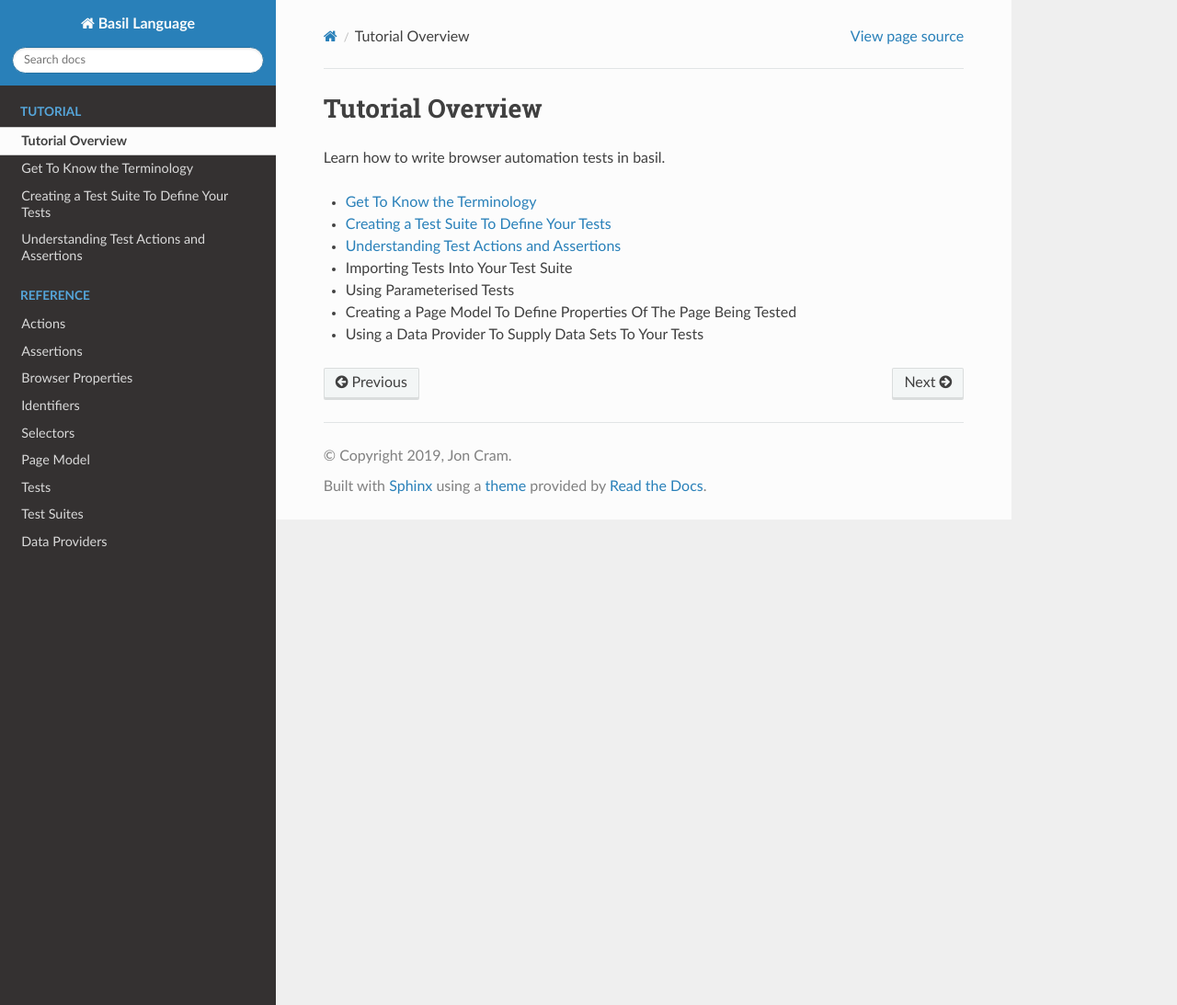
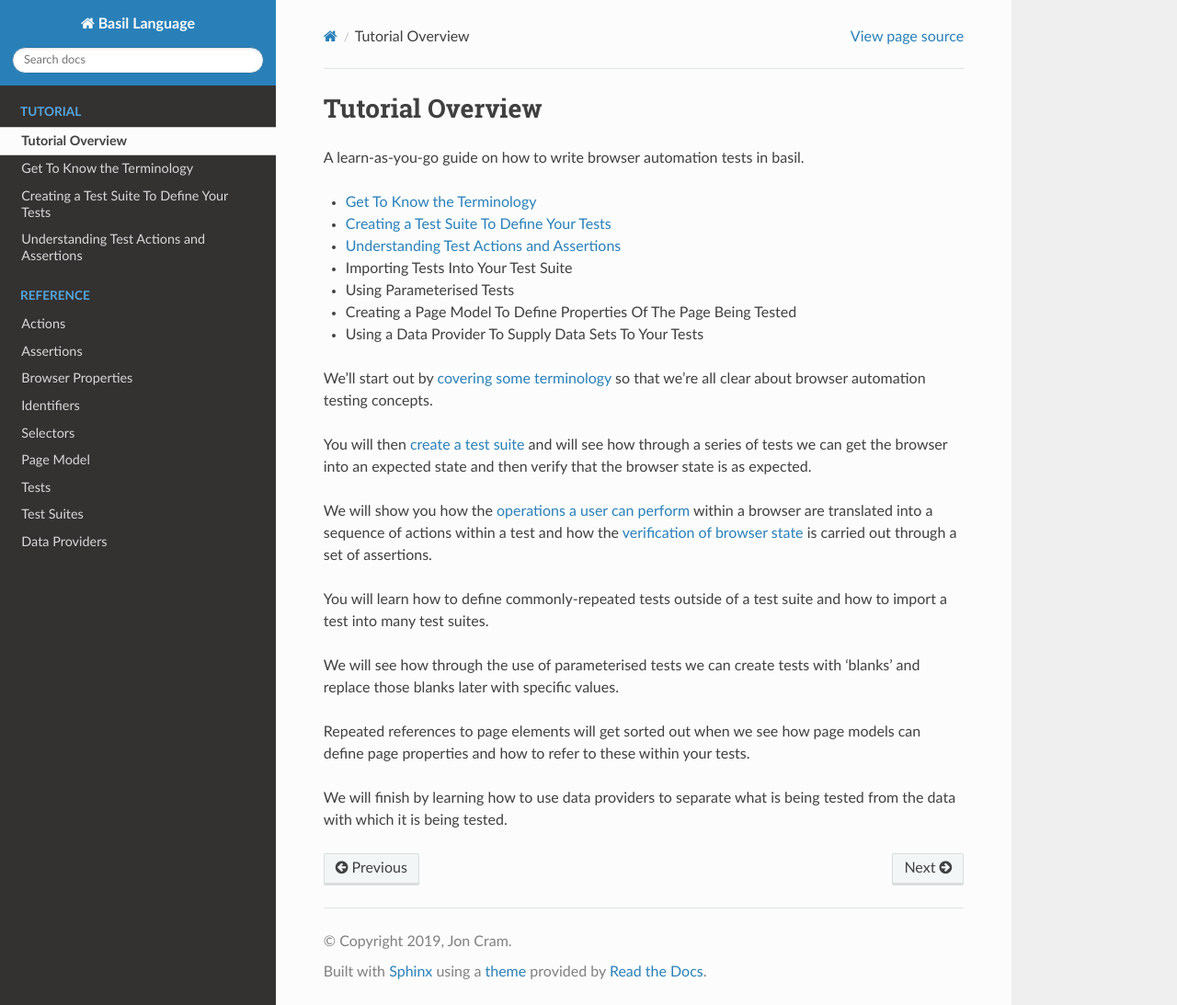
Before and after one commit to webignition/bas-spec, a Sphinx documentation site: the page built from docs/tutorial.rst, in a window 1280 px wide and 1093 px high. Shown: the whole window at 92% size. Built offline with Sphinx 7.4.7 and the Read the Docs theme 2.0.0, drawn with Linux system fonts in a browser that asks for light colours.

Commit message:
Expand tutorial overview (#113)

```diff
--- a/docs/tutorial-actions-and-assertions.rst
+++ b/docs/tutorial-actions-and-assertions.rst
@@ -10,6 +10,8 @@ Here's the test suite we previously created for testing Google search:
 .. literalinclude:: includes/examples/test-suite/google-search-query-literal.yml
 
 In this tutorial, we'll look at how ``actions`` and ``assertions`` are formed and what we can do with them.
+
+.. _tutorial-actions:
 
 -------
 Actions
@@ -39,6 +41,8 @@ Action Verb List
 
     .. include:: includes/action-verb-list.rst
 
+.. _tutorial-assertions:
+
 ----------
 Assertions
 ----------
--- a/docs/tutorial.rst
+++ b/docs/tutorial.rst
@@ -2,7 +2,7 @@
 Tutorial Overview
 =================
 
-Learn how to write browser automation tests in basil.
+A learn-as-you-go guide on how to write browser automation tests in basil.
 
 - :doc:`Get To Know the Terminology </tutorial-terminology>`
 - :doc:`Creating a Test Suite To Define Your Tests </tutorial-test-suite>`
@@ -11,3 +11,25 @@ Learn how to write browser automation tests in basil.
 - Using Parameterised Tests
 - Creating a Page Model To Define Properties Of The Page Being Tested
 - Using a Data Provider To Supply Data Sets To Your Tests
+
+We'll start out by :doc:`covering some terminology </tutorial-terminology>` so that we're all clear about
+browser automation testing concepts.
+
+You will then :doc:`create a test suite </tutorial-test-suite>` and will see how through a series of tests we can get
+the browser into an expected state and then verify that the browser state is as expected.
+
+We will show you how the :ref:`operations a user can perform <tutorial-actions>` within a browser are translated into a
+sequence of actions within a test and how the :ref:`verification of browser state <tutorial-assertions>` is carried out
+through a set of assertions.
+
+You will learn how to define commonly-repeated tests outside of a test suite and how to import a test into many test
+suites.
+
+We will see how through the use of parameterised tests we can create tests with 'blanks' and replace those blanks later
+with specific values.
+
+Repeated references to page elements will get sorted out when we see how page models can define page properties and how
+to refer to these within your tests.
+
+We will finish by learning how to use data providers to separate what is being tested from the data with which it is
+being tested.
```
Also changed, not shown: docs/tutorial-terminology.rst (+5 -6 lines).
